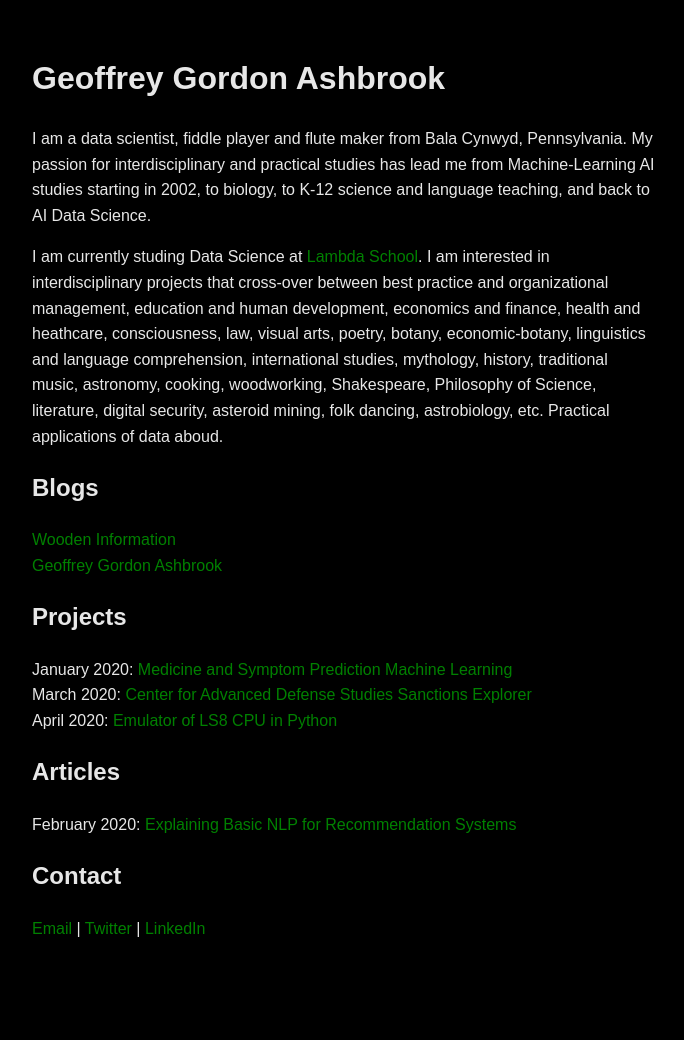
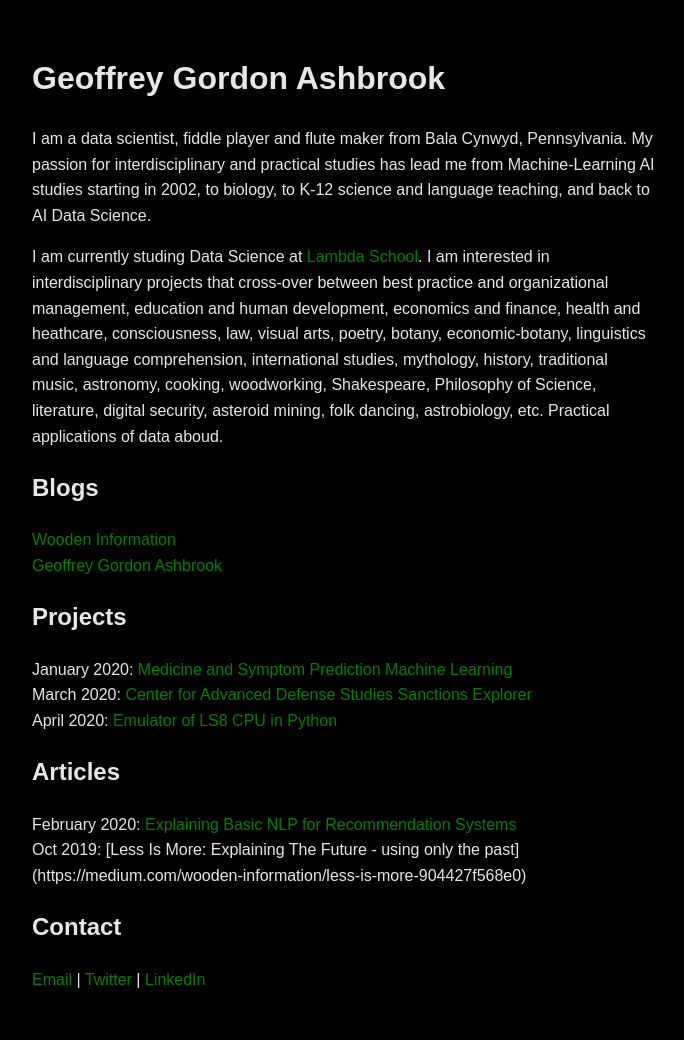
Before and after one commit to pragmatizt/ira_evangelista.github.io, a Jekyll site: the page built from index.md, in a window 1280 px wide. Shown: the whole page, without its empty margins (296-980 px from the left). Built offline with Jekyll 4.4.1, drawn with Linux system fonts in a browser that asks for light colours; our own code applies the rules of GitHub Pages for plain Markdown files; before the commit the page ends 989 px from its top, so only the background shows below that.

Commit message:
Update index.md
add article

```diff
--- a/index.md
+++ b/index.md
@@ -15,6 +15,8 @@ April 2020: [Emulator of LS8 CPU in Python](https://https://github.com/lineality
 
 ## Articles
 February 2020: [Explaining Basic NLP for Recommendation Systems](https://colab.research.google.com/drive/1n0QHVKLmjHhb1J0PVumoxq58-1OevP5b)
+Oct 2019: [Less Is More: Explaining The Future - using only the past]
+(https://medium.com/wooden-information/less-is-more-904427f568e0)
 
 ## Contact
 [Email](mailto:geoffreygordonashbrook@gmail.com) \| [Twitter](https://twitter.com/GG_Ashbrook) \| [LinkedIn](https://www.linkedin.com/in/geoffrey-gordon-ashbrook//)
```
